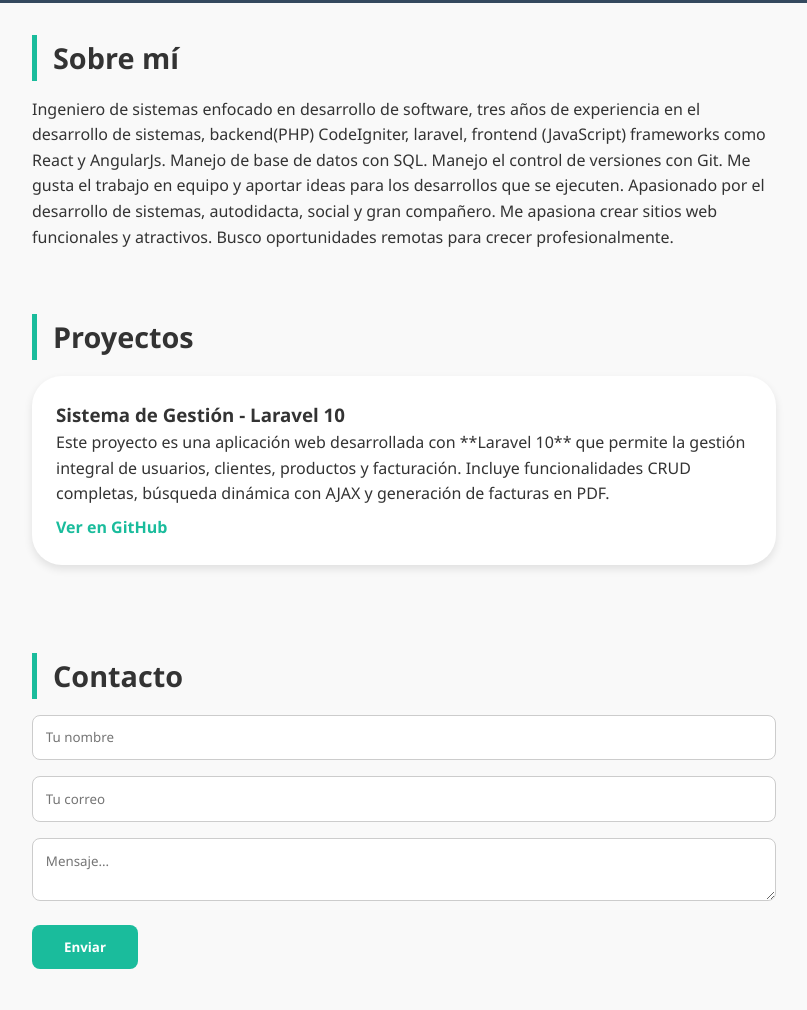
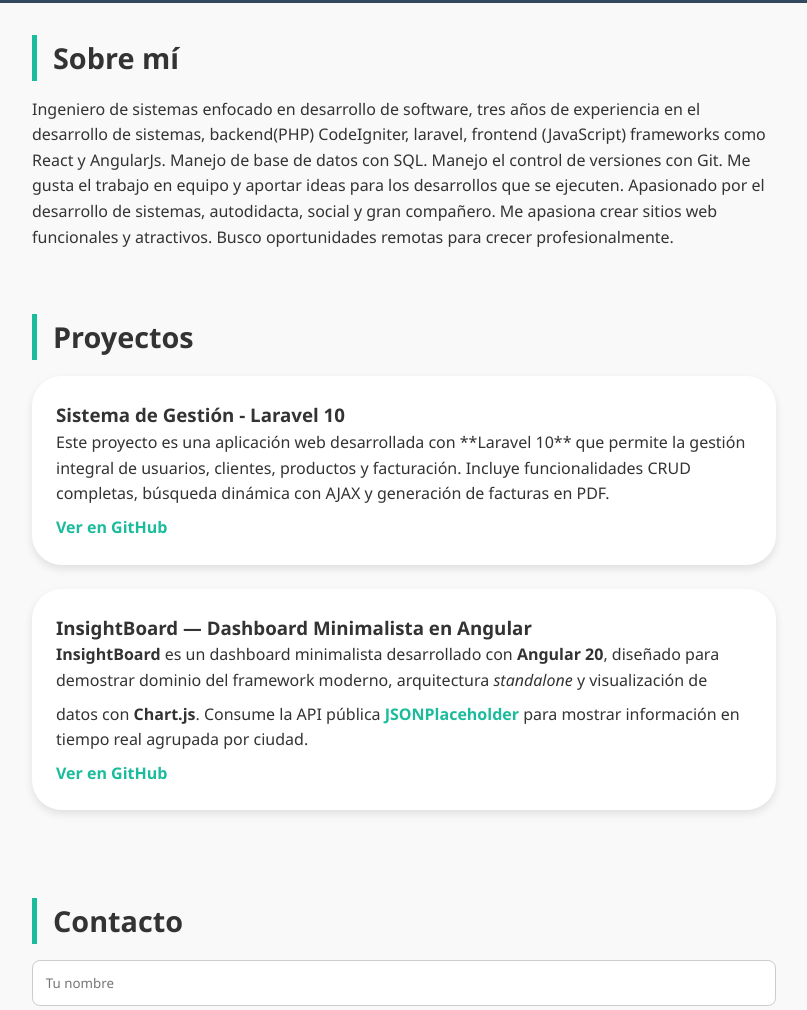
Before and after one commit to JhonSuarezS/Portafolio, a plain HTML site: page index.html in a window 1280 px wide. Shown: the part 289-1299 px from the top of the page, without its empty margins (236-1043 px from the left). Drawn offline with nearby package versions, Linux system fonts and the light colour scheme.

Commit message:
Creación de sección para proyecto angular

```diff
--- a/index.html
+++ b/index.html
@@ -49,6 +49,15 @@
            Incluye funcionalidades CRUD completas, búsqueda dinámica con AJAX y generación de facturas en PDF.</p>
         <a href="https://github.com/JhonSuarezS/laravel-crud-usuarios.git" target="_blank">Ver en GitHub</a>
       </div>
+
+      <div class="proyecto">
+        <h3>InsightBoard — Dashboard Minimalista en Angular</h3>
+        <p>
+          <strong>InsightBoard</strong> es un dashboard minimalista desarrollado con <strong>Angular 20</strong>, diseñado para demostrar dominio del framework moderno, arquitectura <em>standalone</em> y visualización de datos con <strong>Chart.js</strong>.
+          Consume la API pública <a href="https://jsonplaceholder.typicode.com" target="_blank">JSONPlaceholder</a> para mostrar información en tiempo real agrupada por ciudad.
+        </p>
+        <a href="https://github.com/JhonSuarezS/angular-insightboard.git" target="_blank">Ver en GitHub</a>
+      </div>
     </section>
 
     <section id="contacto">
```
